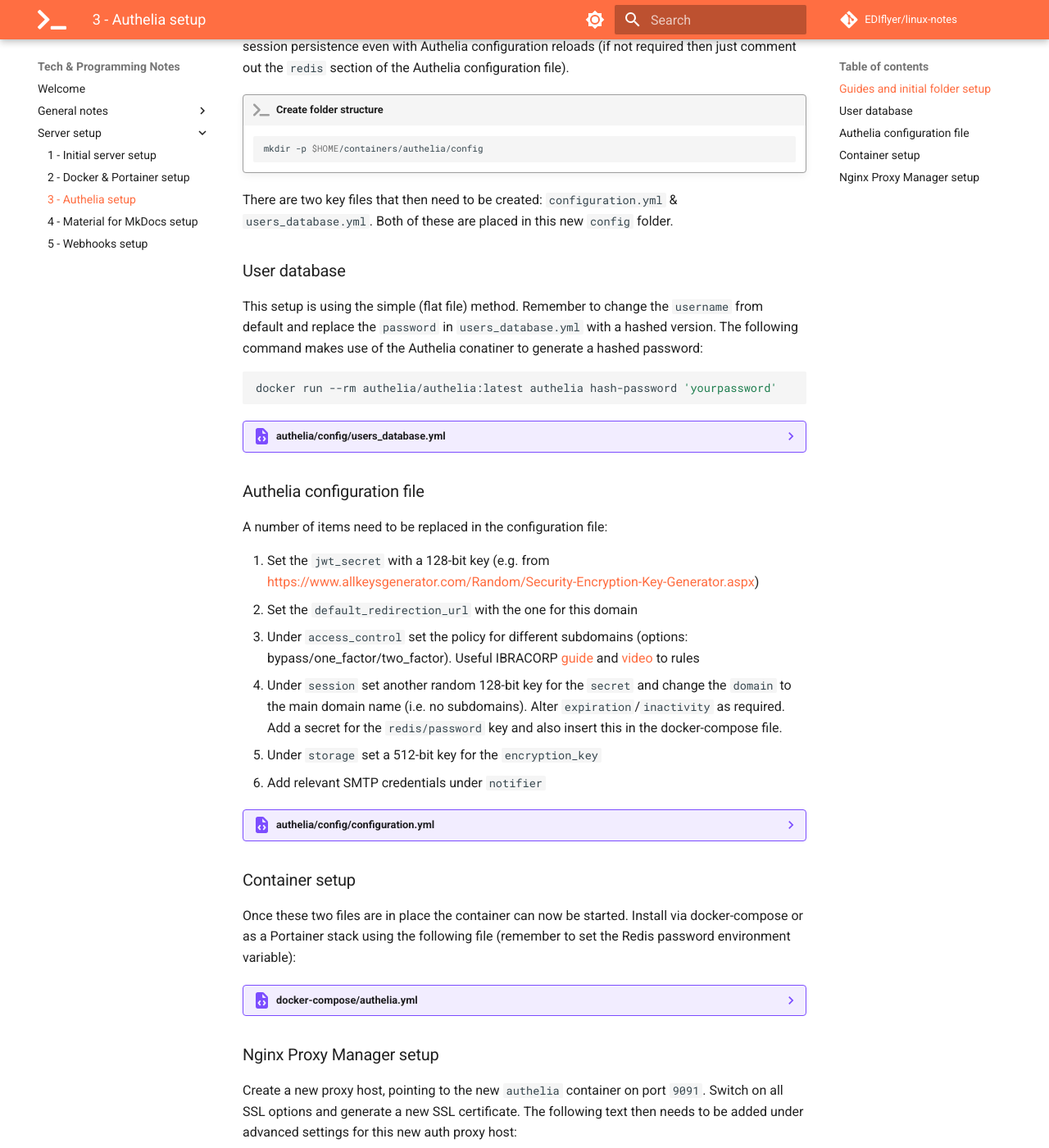
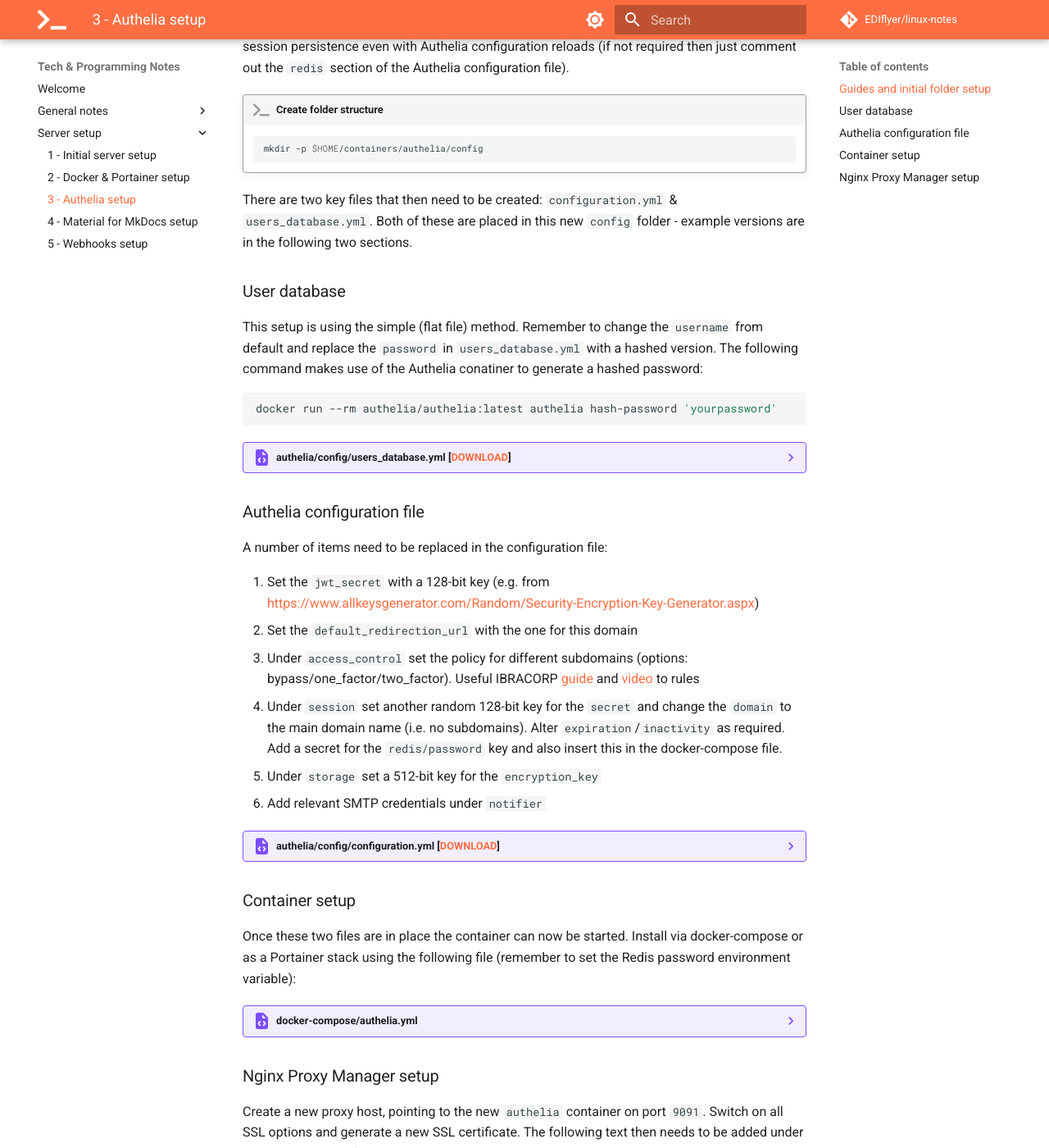
Before and after one commit to EDIflyer/linux-notes, an MkDocs documentation site: the page built from docs/server-setup/authelia_setup.md, in a window 1280 px wide and 1400 px high, scrolled down 367 px. Shown: the whole window at 82% size. Built offline with MkDocs 1.6.1 and Material for MkDocs 9.7.7, drawn with Linux system fonts in a browser that asks for light colours; comment, search, counter and statistics services are not loaded.

Commit message:
add download links

````diff
--- a/docs/server-setup/authelia_setup.md
+++ b/docs/server-setup/authelia_setup.md
@@ -10,14 +10,14 @@ There is a good guide on Nginx Proxy Manager integration available at [IBRACORP]
     ``` bash
     mkdir -p $HOME/containers/authelia/config
     ```
-There are two key files that then need to be created: `configuration.yml` & `users_database.yml`.  Both of these are placed in this new `config` folder.
+There are two key files that then need to be created: `configuration.yml` & `users_database.yml`.  Both of these are placed in this new `config` folder - example versions are in the following two sections.
 
 ### User database
 This setup is using the simple (flat file) method.  Remember to change the `username` from default and replace the `password` in `users_database.yml` with a hashed version.  The following command makes use of the Authelia conatiner to generate a hashed password:
 ``` bash
 docker run --rm authelia/authelia:latest authelia hash-password 'yourpassword'
 ```
-??? example "authelia/config/users_database.yml"
+??? example "authelia/config/users_database.yml [[DOWNLOAD](../server-setup/config/authelia/configuration.yml)]"
     ``` yaml linenums="1" hl_lines="10 11 13 14"
     --8<-- "docs/server-setup/config/authelia/users_database.yml"
     ```
@@ -30,7 +30,7 @@ A number of items need to be replaced in the configuration file:
 1. Under `session` set another random 128-bit key for the `secret` and change the `domain` to the main domain name (i.e. no subdomains). Alter `expiration`/`inactivity` as required.  Add a secret for the `redis/password` key and also insert this in the docker-compose file.
 1. Under `storage` set a 512-bit key for the `encryption_key`
 1. Add relevant SMTP credentials under `notifier`
-??? example "authelia/config/configuration.yml"
+??? example "authelia/config/configuration.yml [[DOWNLOAD](../server-setup/config/authelia/configuration.yml)]"
     ``` yaml linenums="1" hl_lines="30 39 45 129-141 153 171 182 208 236-242"
     --8<-- "docs/server-setup/config/authelia/configuration.yml"
     ```
````
